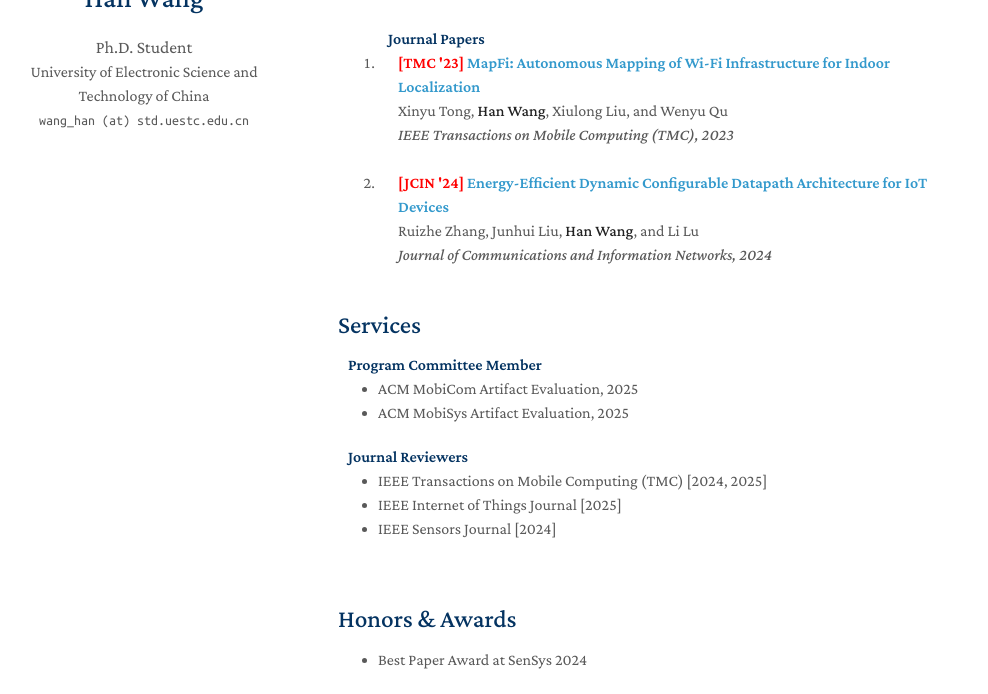
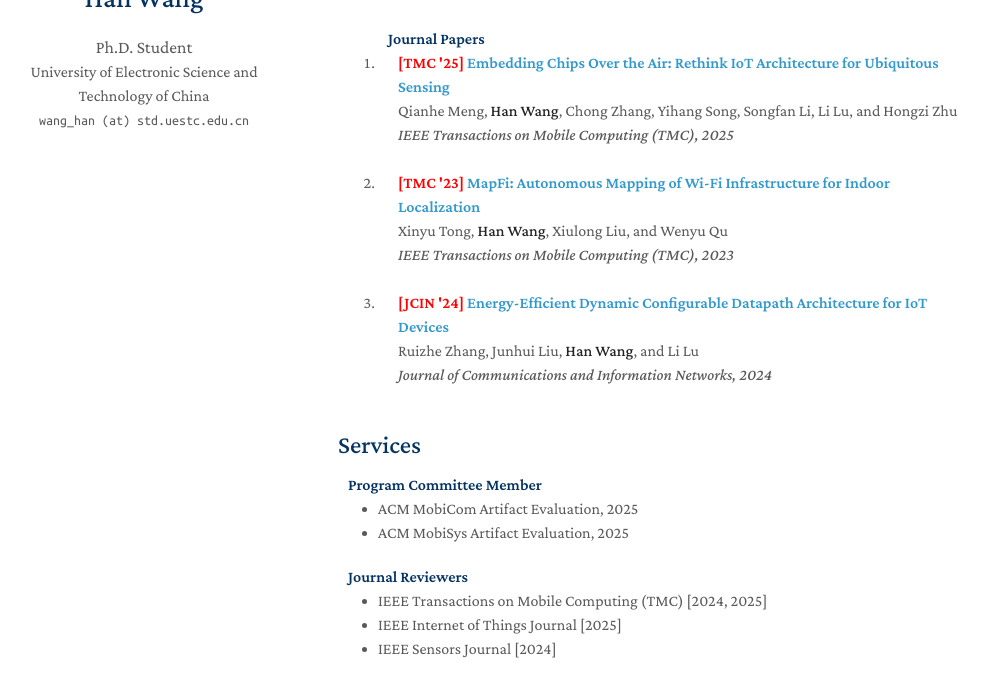
Before and after one commit to hwang620/hwang620.github.io, a Jekyll site: the page built from index.md, in a window 1280 px wide and 900 px high, scrolled down 1024 px, cut to the strip 206-900 px from the top of the window. Shown: the whole strip, without its empty margins (132-1120 px from the left). Built offline with Jekyll 4.4.1, drawn with Linux system fonts in a browser that asks for light colours; a style sheet for code colours, icons or effects is not loaded; our own code applies the rules of GitHub Pages for plain Markdown files.

Commit message:
Update publications_journal.yml

```diff
--- a/_data/publications_journal.yml
+++ b/_data/publications_journal.yml
@@ -1,4 +1,9 @@
 main:
+
+  - title: "Embedding Chips Over the Air: Rethink IoT Architecture for Ubiquitous Sensing"
+    authors: Qianhe Meng, <strong>Han Wang</strong>, Chong Zhang, Yihang Song, Songfan Li, Li Lu, and Hongzi Zhu
+    conference_short: TMC '25
+    conference: IEEE Transactions on Mobile Computing (TMC), 2025
 
   - title: "MapFi: Autonomous Mapping of Wi-Fi Infrastructure for Indoor Localization"
     authors: Xinyu Tong, <strong>Han Wang</strong>, Xiulong Liu, and Wenyu Qu
```
